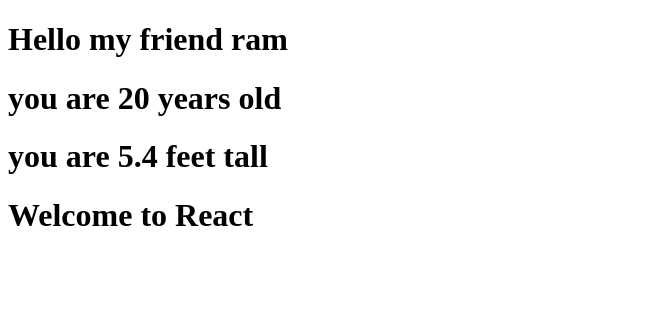
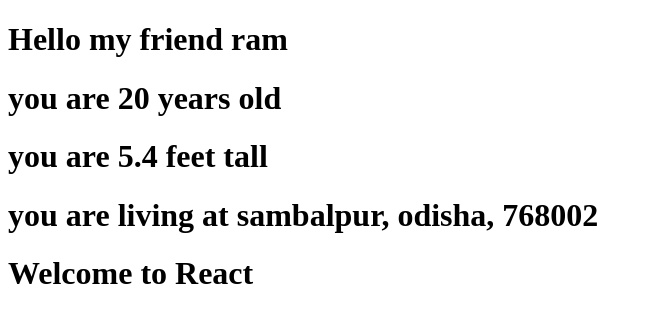
Before and after one commit to PragyanmayeeMoharana101/Practice-series, a React (Vite) app in the folder react/21-12/first-app/: page / in a window 1280 px wide. Shown: the top 322 px of the page, without its empty margins (0-652 px from the left). Built offline with nearby package versions, Linux system fonts and the light colour scheme.

Commit message:
creating and acessing nested object in component

```diff
--- a/react/21-12/first-app/src/components/Hello.jsx
+++ b/react/21-12/first-app/src/components/Hello.jsx
@@ -1,15 +1,21 @@
-//creating and acessing object in component
+//creating and acessing nested object in component
 function Hello (){
     const student ={
         name : "ram",
         age : 20,
-        height: 5.4
+        height: 5.4,
+        address: {
+            city: "sambalpur",
+            state: "odisha",
+            pincode: 768002
+        }
     }
     return (
         <>
         <h1>Hello my friend {student.name}</h1>
         <h1>you are {student.age} years old</h1>
         <h1>you are {student.height} feet tall</h1>
+        <h1>you are living at {student.address.city}, {student.address.state}, {student.address.pincode} </h1>
         </>
     )
 }
```
